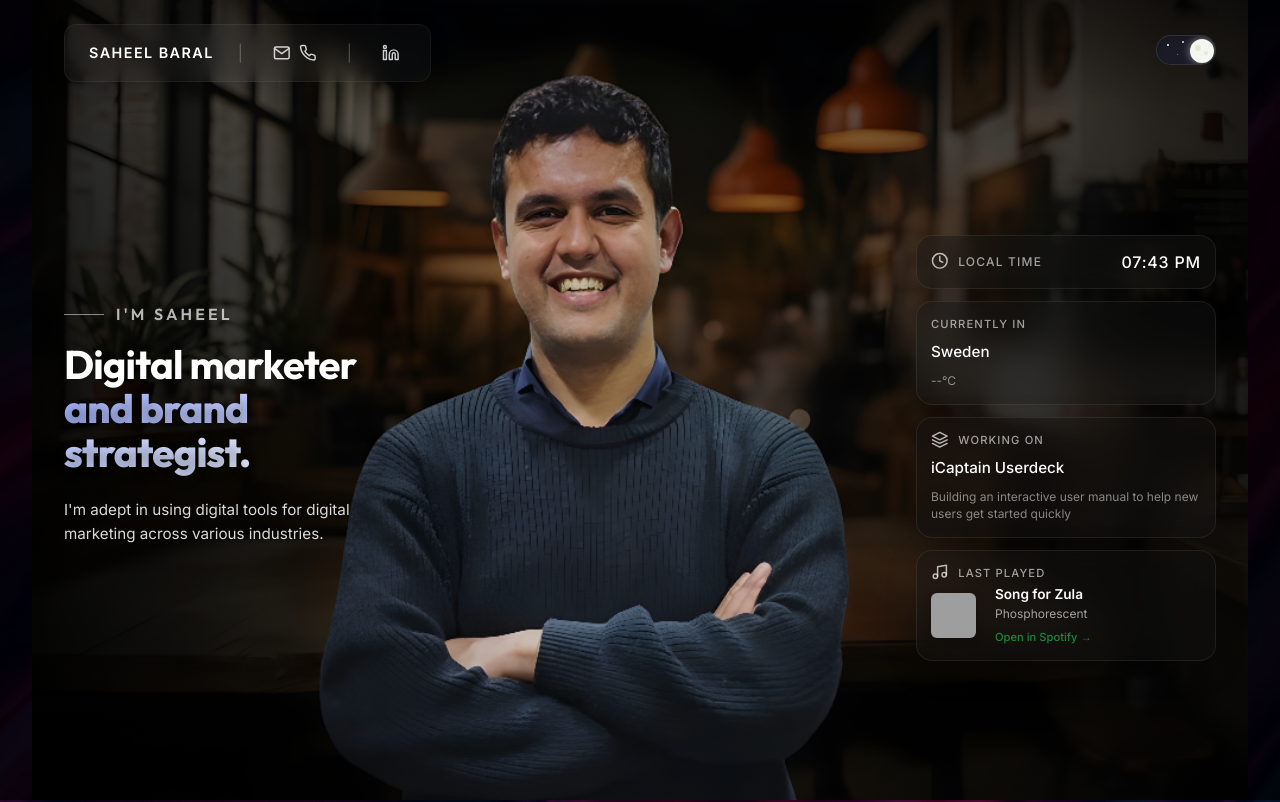
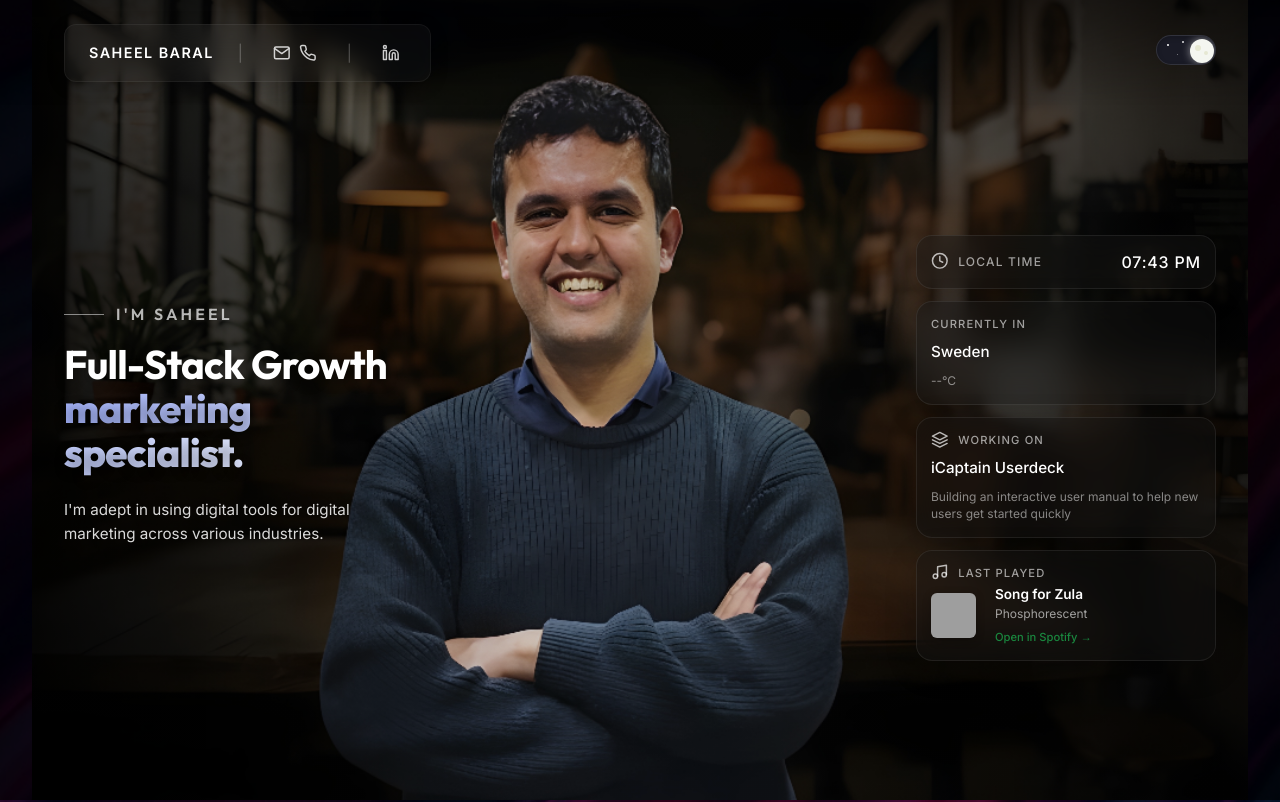
Before and after one commit to saheelbaral/personalportfolio, a React (Vite) app: page / in a window 1280 px wide. Shown: the top 802 px of the page. Built offline with nearby package versions, Linux system fonts and the light colour scheme; no server answers; grey boxes are pictures that could not be loaded.

Commit message:
feat: update hero headline to "Full-Stack Growth marketing specialist"

```diff
--- a/src/components/Hero/Hero.jsx
+++ b/src/components/Hero/Hero.jsx
@@ -57,8 +57,8 @@ const Hero = () => {
             <div className="hero-content">
                 <div className="hero-eyebrow">I'm Saheel</div>
                 <h1 className="hero-headline">
-                    Digital marketer <br />
-                    <span className="highlight-text">and brand strategist.</span>
+                    Full-Stack Growth <br />
+                    <span className="highlight-text">marketing specialist.</span>
                 </h1>
                 <p className="hero-description">
                     I'm adept in using digital tools for digital marketing across various industries.
```
